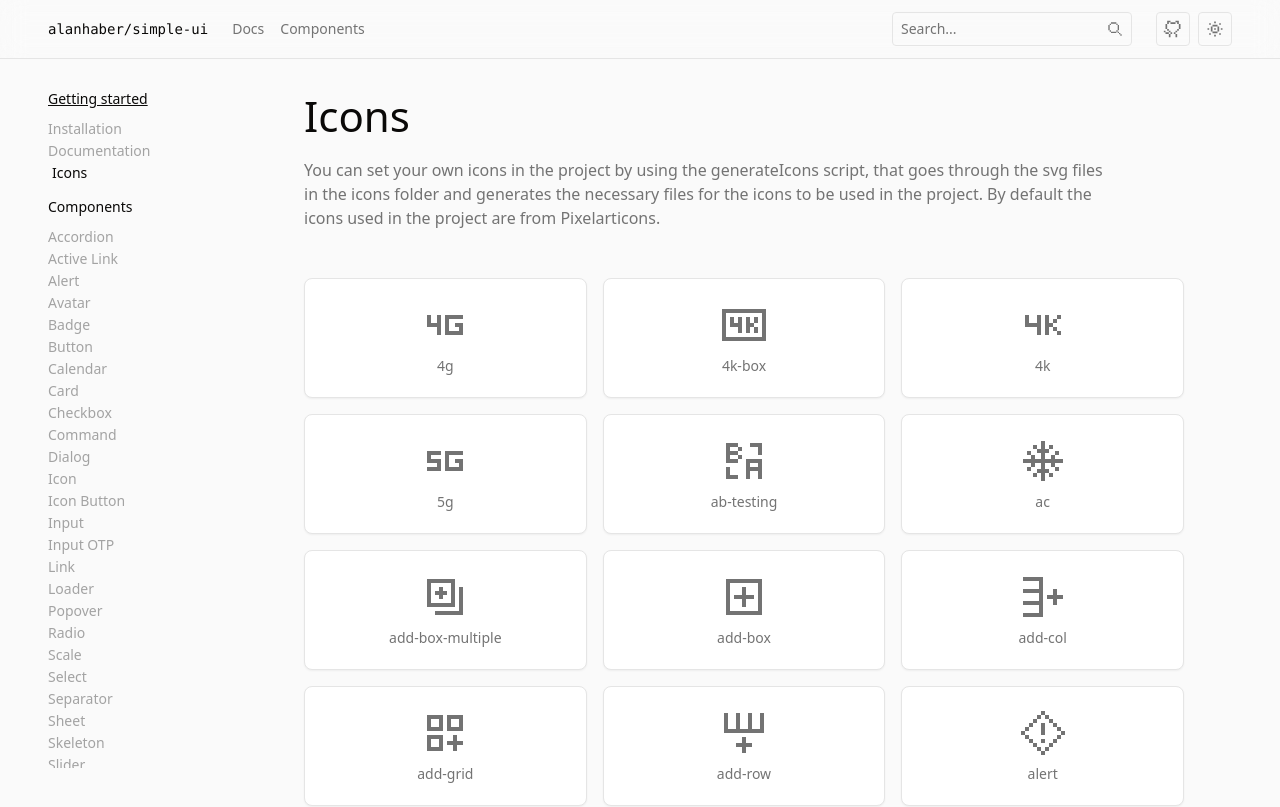
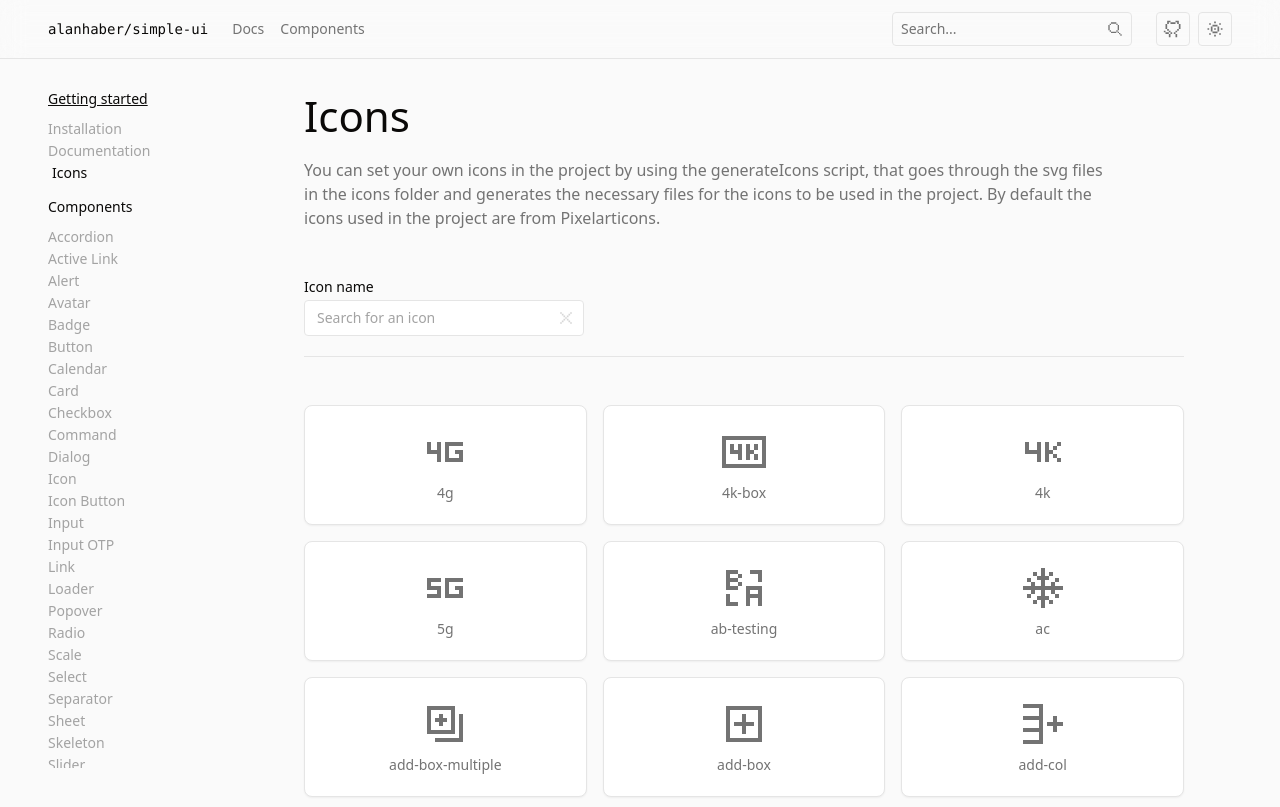
Before and after one commit to haberalan/simple-ui, a Next.js app: page /general/icons in a window 1280 px wide. Shown: the top 807 px of the page. Built offline with nearby package versions, Linux system fonts and the light colour scheme.

Commit message:
feat: icons filtering

```diff
--- a/app/(sites)/general/icons/page.tsx
+++ b/app/(sites)/general/icons/page.tsx
@@ -1,17 +1,51 @@
-import React from "react";
-import { Card, Icon } from "@/components/ui";
+"use client";
+
+import React, { useState } from "react";
+import { Card, Icon, Input, Separator } from "@/components/ui";
 import { IconName, ICONS } from "@/assets/icons";
 import { PageHeader } from "../../_components";
 
 export default function Page() {
+  const [value, setValue] = useState("");
+
+  const handleChange = (e: React.ChangeEvent<HTMLInputElement>) => {
+    setValue(e.target.value);
+  };
+
+  const handleReset = () => {
+    setValue("");
+  };
+
+  const filteredIcons = Object.keys(ICONS).filter((icon) =>
+    icon.toLowerCase().includes(value.toLowerCase()),
+  );
+
   return (
     <>
       <PageHeader
         name="Icons"
         description="You can set your own icons in the project by using the generateIcons script, that goes through the svg files in the icons folder and generates the necessary files for the icons to be used in the project. By default the icons used in the project are from Pixelarticons."
       />
+      <div className="flex flex-col">
+        <div className="max-w-[280px]">
+          <Input
+            label="Icon name"
+            icon="close"
+            placeholder="Search for an icon"
+            value={value}
+            onChange={handleChange}
+            onIconClick={handleReset}
+          />
+        </div>
+        <Separator variant="horizontal" />
+      </div>
+      {filteredIcons.length === 0 && (
+        <p className="text-center text-sm text-gray-600">
+          There are no icons for this filter.
+        </p>
+      )}
       <div className="grid grid-cols-3 gap-4">
-        {Object.keys(ICONS).map((icon) => (
+        {filteredIcons.map((icon) => (
           <Card
             key={icon}
             className="flex min-h-[120px] flex-col items-center justify-center gap-2 text-sm text-gray-600 shadow-xs transition hover:text-black hover:shadow-lg dark:hover:text-white"
```
